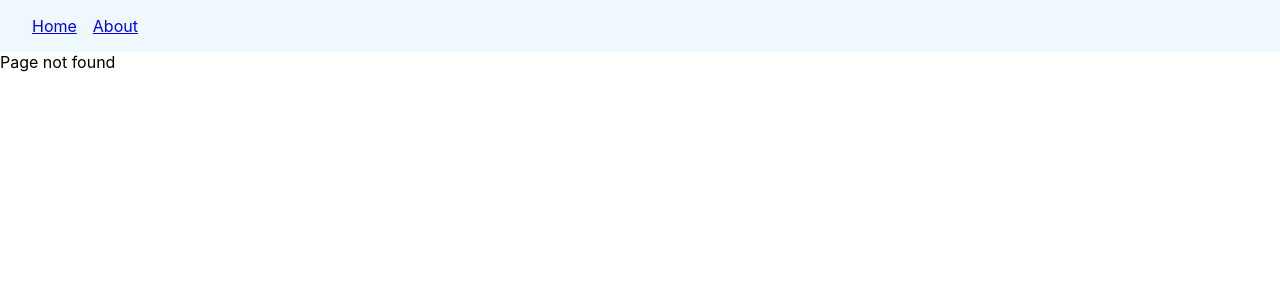
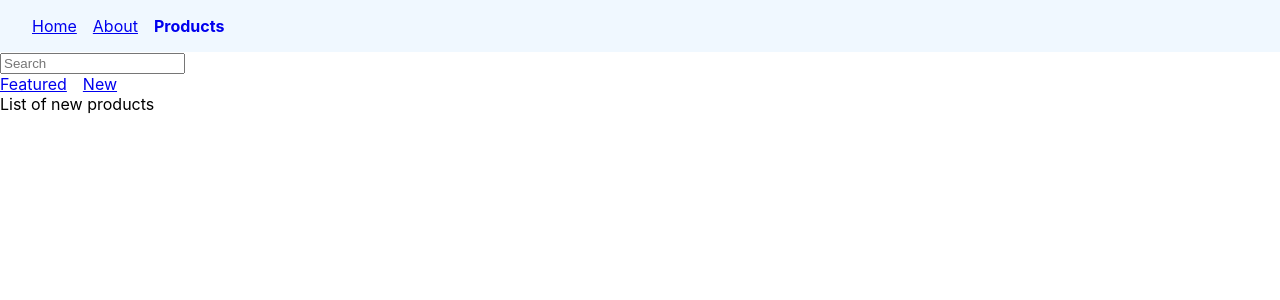
Before and after one commit to amontalvof/react-router-demo, a React (Create React App) app: page /products/new in a window 1280 px wide. Before the commit this address had no page. Shown: the top 300 px of the page. Built offline with nearby package versions, Linux system fonts and the light colour scheme.

Commit message:
feat: Nested Routes

```diff
--- a/src/App.js
+++ b/src/App.js
@@ -1,9 +1,12 @@
 import { Routes, Route } from 'react-router-dom';
 import About from './components/About';
+import FeaturedProducts from './components/FeaturedProducts';
 import Home from './components/Home';
 import Navbar from './components/Navbar';
+import NewProducts from './components/NewProducts';
 import NoMatch from './components/NoMatch';
 import OrderSummary from './components/OrderSummary';
+import Products from './components/Products';
 
 function App() {
     return (
@@ -13,6 +16,10 @@
                 <Route path="/" element={<Home />} />
                 <Route path="about" element={<About />} />
                 <Route path="order-summary" element={<OrderSummary />} />
+                <Route path="products" element={<Products />}>
+                    <Route path="featured" element={<FeaturedProducts />} />
+                    <Route path="new" element={<NewProducts />} />
+                </Route>
                 <Route path="*" element={<NoMatch />} />
             </Routes>
         </>
--- /dev/null
+++ b/src/components/FeaturedProducts.js
@@ -0,0 +1,7 @@
+import React from 'react';
+
+const FeaturedProducts = () => {
+    return <div>List of featured products</div>;
+};
+
+export default FeaturedProducts;
--- a/src/components/Navbar.js
+++ b/src/components/Navbar.js
@@ -9,13 +9,16 @@
     };
 
     return (
-        <nav>
+        <nav className="primary-nav">
             <NavLink to="/" style={navLinkStyles}>
                 Home
             </NavLink>
             <NavLink to="/about" style={navLinkStyles}>
                 About
             </NavLink>
+            <NavLink to="/products" style={navLinkStyles}>
+                Products
+            </NavLink>
         </nav>
     );
 };
--- /dev/null
+++ b/src/components/NewProducts.js
@@ -0,0 +1,7 @@
+import React from 'react';
+
+const NewProducts = () => {
+    return <div>List of new products</div>;
+};
+
+export default NewProducts;
--- /dev/null
+++ b/src/components/Products.js
@@ -0,0 +1,19 @@
+import React from 'react';
+import { Link, Outlet } from 'react-router-dom';
+
+const Products = () => {
+    return (
+        <>
+            <div>
+                <input type="search" placeholder="Search" />
+            </div>
+            <nav>
+                <Link to="featured">Featured</Link>
+                <Link to="new">New</Link>
+            </nav>
+            <Outlet />
+        </>
+    );
+};
+
+export default Products;
--- a/src/index.css
+++ b/src/index.css
@@ -12,7 +12,7 @@
         monospace;
 }
 
-nav {
+.primary-nav {
     background-color: aliceblue;
     padding: 16px 32px;
 }
```
